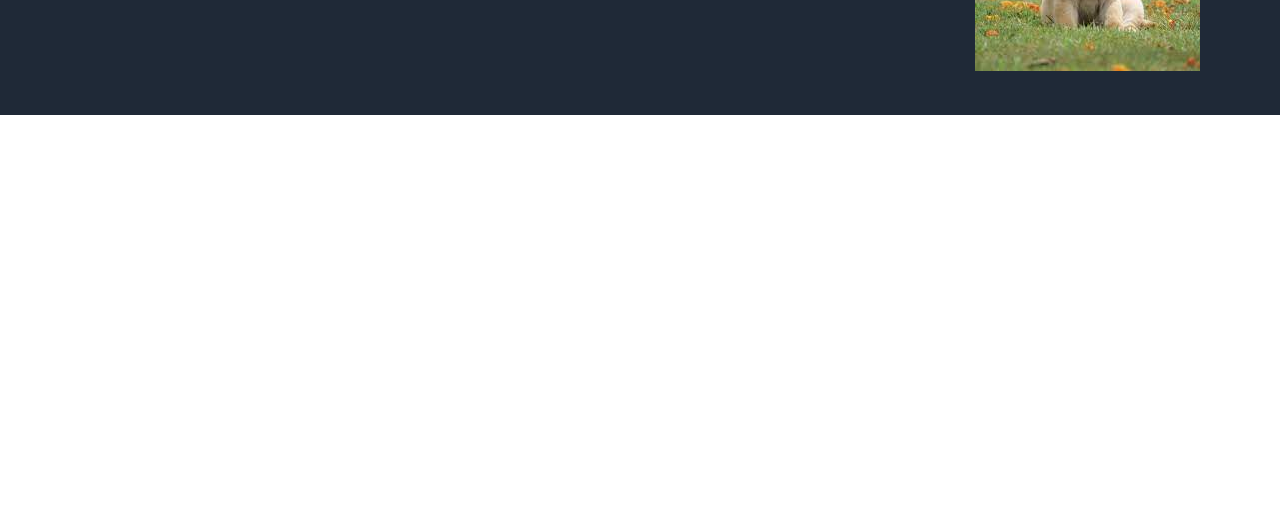
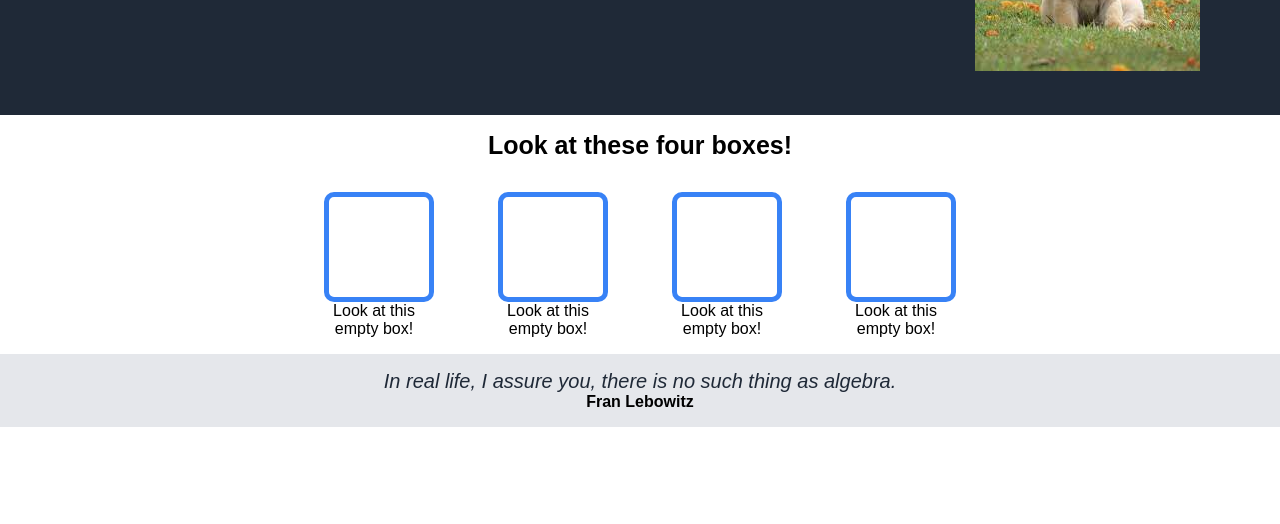
Before and after one commit to Snickolientje/First-webpage, a plain HTML site: page index.html in a window 1280 px wide. Shown: the part 276-800 px from the top of the page. Drawn offline with Linux system fonts and the light colour scheme.

Commit message:
Adding container three and four.

```diff
--- a/index.html
+++ b/index.html
@@ -37,5 +37,39 @@
             </div>
         </div>
     </div>
+
+    <div class="container-two">
+        <div class="title-two">
+            Look at these four boxes!
+        </div>
+        <div class="boxes">
+            <div>
+                <div class="box"></div>
+                <div class="text-box">Look at this empty box!</div>
+            </div>
+            <div>
+                <div class="box"></div>
+                <div class="text-box">Look at this empty box!</div>
+            </div>
+            <div>
+                <div class="box"></div>
+                <div class="text-box">Look at this empty box!</div>
+            </div>
+            <div>
+                <div class="box"></div>
+                <div class="text-box">Look at this empty box!</div>
+            </div>
+        </div>
+    </div>
+
+    <div class="container-three">
+        <div class="quote-text">
+            In real life, I assure you, there is no such thing as algebra.
+        </div>
+        <div class="quote-author">
+            Fran Lebowitz
+        </div>
+
+    </div>
 </body>
 </html>
--- a/style.css
+++ b/style.css
@@ -37,7 +37,7 @@ ul{
 
 .title{
     font-size: 40px;
-    font-weight: 400;
+    font-weight: 600;
     color: white;
     max-width: 400px;
 }
@@ -57,3 +57,50 @@ ul{
     font-weight: 600;
     color: white;
 }
+
+.title-two{
+    text-align: center;
+    padding: 16px;
+    font-size: 25px;
+    font-weight: 600;
+}
+
+.box{
+    height: 100px;
+    width: 100px;
+    border: #3882F6 solid 5px;
+    border-radius: 10px;
+}
+
+.boxes{
+    align-items: center;
+    justify-content: center;
+    display: flex;
+    gap: 64px;
+    text-align: center;
+    margin-top: 16px;
+    margin-bottom: 16px;
+}
+
+.text-box{
+    width: 100px;
+}
+
+.container-three{
+    justify-content: center;
+    align-items: center;
+    display: flex;
+    flex-direction: column;
+    background-color: #E5E7EB;
+    padding: 16px;
+}
+
+.quote-text{
+    font-size: 20px;
+    font-style: italic;
+    color: #1F2937;
+}
+
+.quote-author{
+    font-weight: 900;
+}
```
